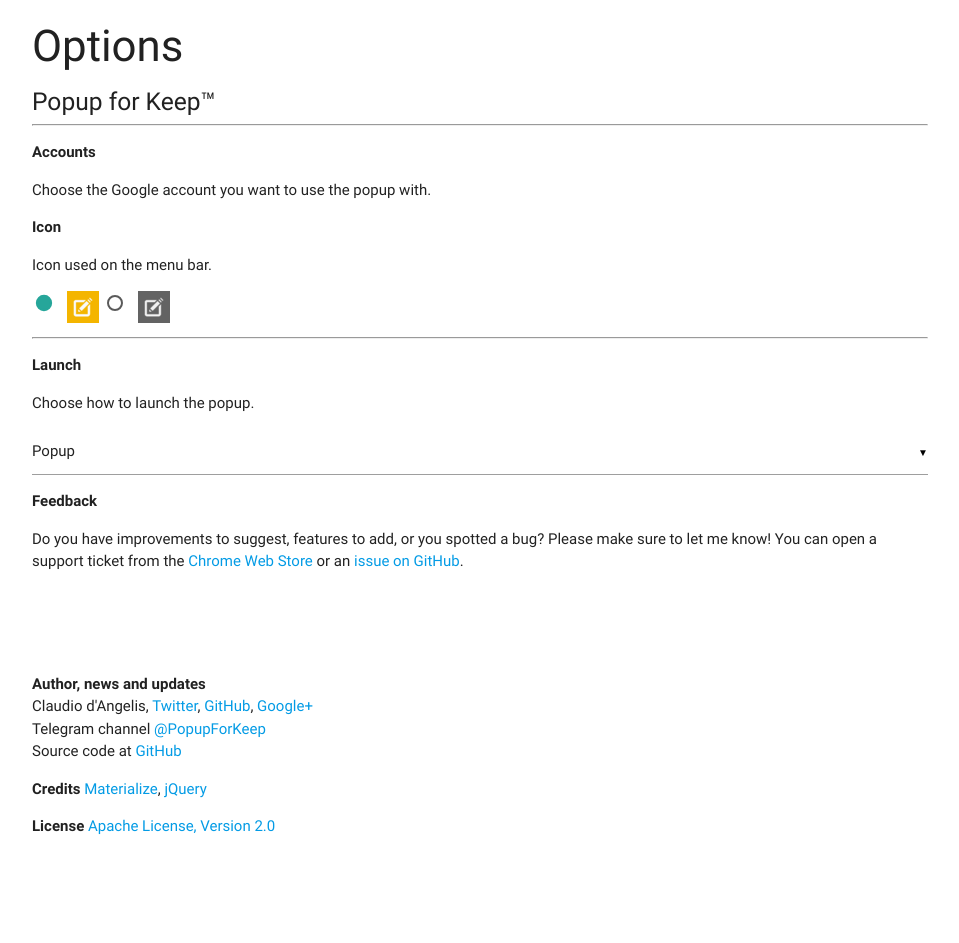
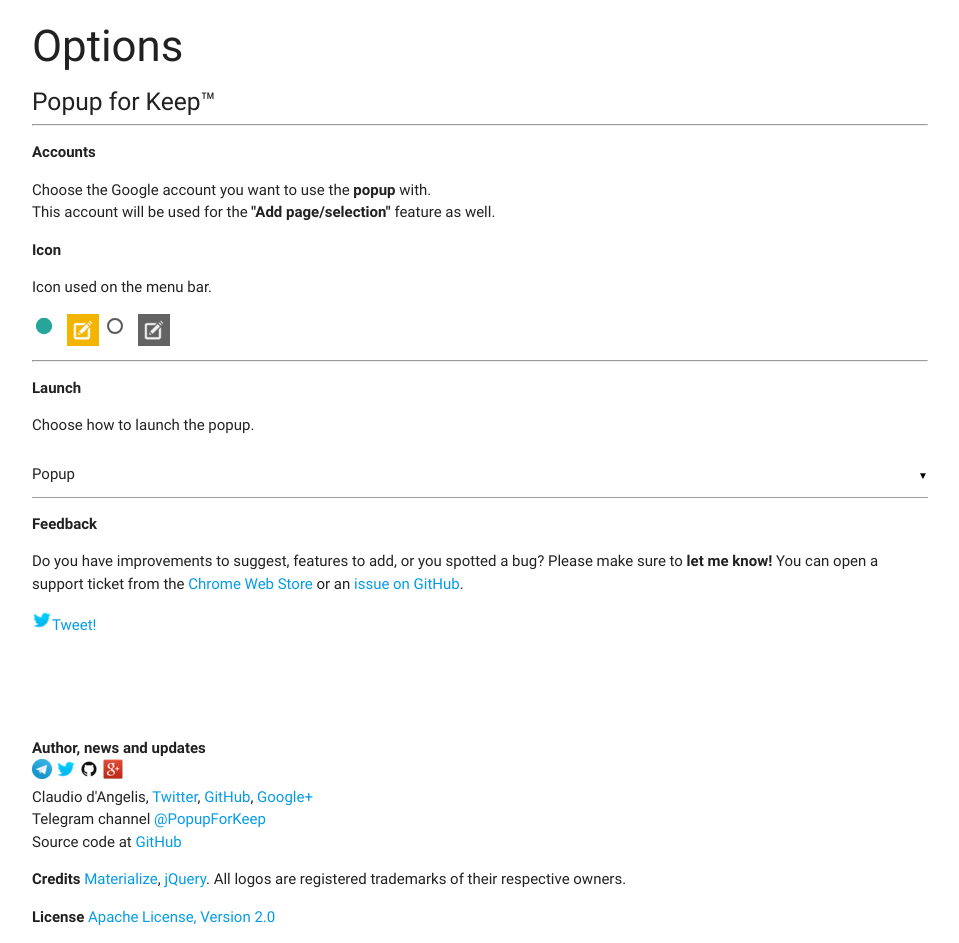
Before and after one commit to claudiodangelis/popup-for-keep, a browser extension: page src/options.html in a window 1280 px wide. Shown: the whole page, without its empty margins (160-1119 px from the left). Before the commit the page ends 853 px from the top, so only its background shows below. Drawn offline with Linux system fonts and the light colour scheme.

Commit message:
Minor UI adds

```diff
--- a/src/options.html
+++ b/src/options.html
@@ -31,7 +31,7 @@
         <hr>
         <form action="#" id="accounts-container">
             <p><b>Accounts</b></p>
-            <p>Choose the Google account you want to use the popup with.</p>
+            <p>Choose the Google account you want to use the <b>popup</b> with.<br/>This account will be used for the <b>"Add page/selection"</b> feature as well.</p>
         </form>
         <form action="#">
             <p><b>Icon</b></p>
@@ -59,10 +59,16 @@
         <p>
             <b>Feedback</b>
         </p>
-        <p>Do you have improvements to suggest, features to add, or you spotted a bug? Please make sure to let me know! You can open a support ticket from the <a href="https://chrome.google.com/webstore/detail/popup-for-keep/fhcmhglnohogibbbpbodmjeggpdlboop/support">Chrome Web Store</a> or an <a href="https://github.com/claudiodangelis/popup-for-keep">issue on GitHub</a>.</p>
+        <p>Do you have improvements to suggest, features to add, or you spotted a bug? Please make sure to <b>let me know!</b> You can open a support ticket from the <a href="https://chrome.google.com/webstore/detail/popup-for-keep/fhcmhglnohogibbbpbodmjeggpdlboop/support">Chrome Web Store</a> or an <a href="https://github.com/claudiodangelis/popup-for-keep">issue on GitHub</a>.</p>
+        <p><a href="https://twitter.com/intent/tweet?text=Load%20Google%20Keep%E2%84%A2%20in%20a%20popup%20or%20add%20pages%20as%20notes%20with%20this%20Chrome%20extension%20by%20%40daw985%20%2F%2F%20Popup%20For%20Keep%E2%84%A2&url=https%3A%2F%2Fchrome.google.com%2Fwebstore%2Fdetail%2Fpopup-for-keep%2Ffhcmhglnohogibbbpbodmjeggpdlboop"><img src="/img/icon-twitter.png" alt="Twitter icon" />Tweet!</a></p>
         <footer>
             <p>
                 <b>Author, news and updates</b><br/>
+                <a href="https://telegram.me/popupforkeep"><img src="/img/icon-telegram.png" /></a>
+                <a href="https://twitter.com/daw985"><img src="/img/icon-twitter.png" /></a>
+                <a href="https://github.com/claudiodangelis/popup-for-keep"><img src="/img/icon-github.png" /></a>
+                <a href="https://google.com/+claudiodangelis"><img src="/img/icon-googleplus.png" /></a>
+                <br/>
                 Claudio d'Angelis, <a href="https://twitter.com/daw985">Twitter</a>, <a href="https://github.com/claudiodangelis">GitHub</a>, <a href="https://google.com/+claudiodangelis">Google+</a><br/>
                 Telegram channel <a href="https://telegram.me/popupforkeep">@PopupForKeep</a><br/>
                 Source code at <a href="https://github.com/claudiodangelis/popup-for-keep">GitHub</a>
@@ -70,7 +76,7 @@
             <p>
                 <b>Credits</b>
                 <a href="http://materializecss.com">Materialize</a>,
-                <a href="https://jquery.com">jQuery</a>
+                <a href="https://jquery.com">jQuery</a>. All logos are registered trademarks of their respective owners.
             </p>
             <p>
                 <b>License</b> <a href="https://github.com/claudiodangelis/popup-for-keep/blob/master/LICENSE">Apache License, Version 2.0</a>
```
Also changed, not shown: src/img/icon-github.png (added), src/img/icon-googleplus.png (added), src/img/icon-telegram.png (added), src/img/icon-twitter.png (added).
